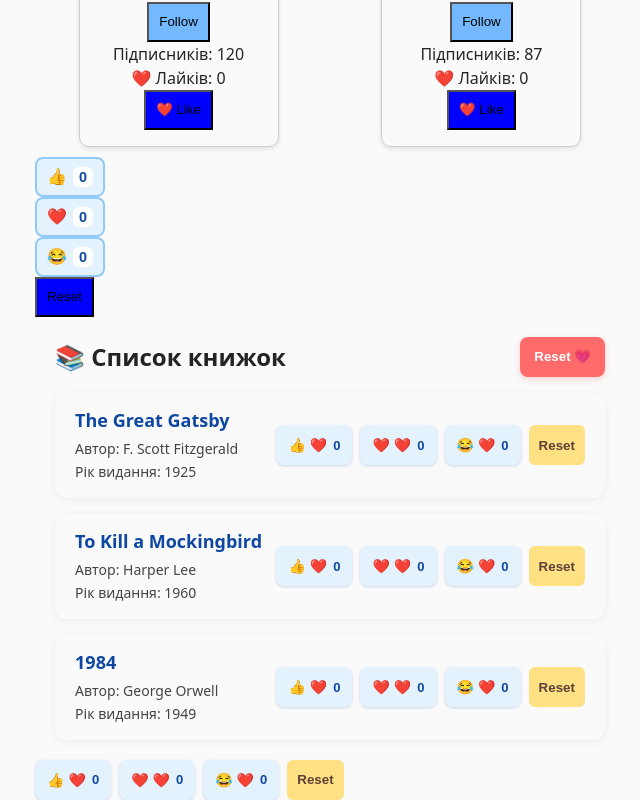
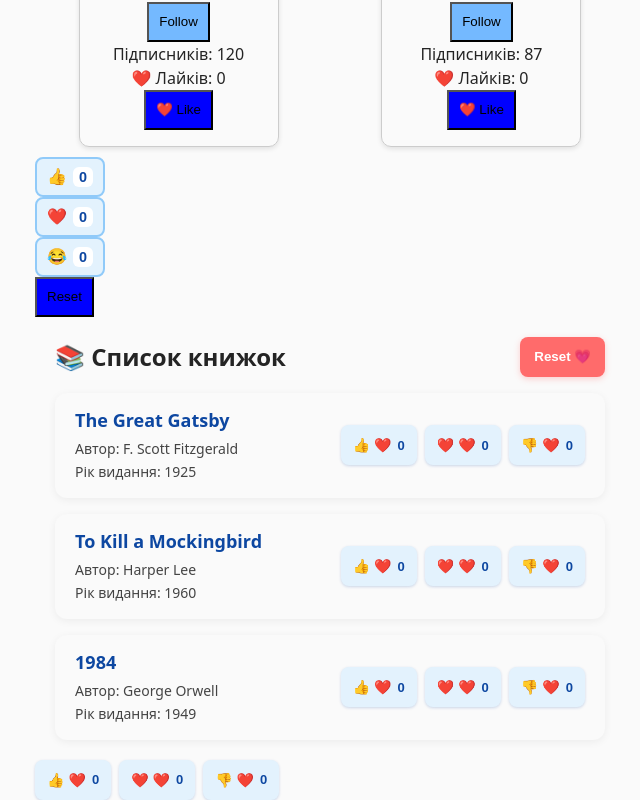
Before and after one commit to Vidiborets0012/react-learning, a React (Vite) app: page / in a window 1280 px wide. Shown: the part 1014-1814 px from the top of the page, without its empty margins (310-950 px from the left). Built offline with nearby package versions, Linux system fonts and the light colour scheme.

Commit message:
feat: integrate global reset for BookReactions and enhance styles

```diff
--- a/src/components/Books/BookItem/BookItem.tsx
+++ b/src/components/Books/BookItem/BookItem.tsx
@@ -4,9 +4,10 @@ import styles from './BookItem.module.css';
 
 export type BookItemProps = {
   book: Book;
+  globalResetTrigger: number;
 };
 
-export default function BookItem({ book }: BookItemProps) {
+export default function BookItem({ book, globalResetTrigger }: BookItemProps) {
   return (
     <div className={styles.bookCard}>
       <div className={styles.info}>
@@ -16,7 +17,7 @@ export default function BookItem({ book }: BookItemProps) {
       </div>
 
       <div className={styles.reactions}>
-        <BookReactions />
+        <BookReactions globalResetTrigger={globalResetTrigger} />
       </div>
     </div>
   );
--- a/src/components/Books/BookList/BookList.tsx
+++ b/src/components/Books/BookList/BookList.tsx
@@ -22,10 +22,11 @@ const initialBooks = [
 
 export default function BookList() {
   const [books] = useState(initialBooks);
+  const [globalResetTrigger, setGlobalResetTrigger] = useState(0);
 
   const handleGlobalReset = () => {
-    // (опціонально) якщо буде глобальний reset для всіх книжок
-    console.log('🔄 Global reset pressed');
+    setGlobalResetTrigger(prev => prev + 1); // оновлюємо тригер
+    console.log('🔄 Global reset triggered');
   };
 
   return (
@@ -42,7 +43,11 @@ export default function BookList() {
 
       <div className={styles.list}>
         {books.map(book => (
-          <BookItem key={book.id} book={book} />
+          <BookItem
+            key={book.id}
+            book={book}
+            globalResetTrigger={globalResetTrigger}
+          />
         ))}
       </div>
     </div>
--- a/src/components/Books/BookReactions/BookReactions.tsx
+++ b/src/components/Books/BookReactions/BookReactions.tsx
@@ -1,38 +1,50 @@
-import { useState } from 'react';
+import { useEffect, useState } from 'react';
 import ReactionButton from '../ReactionButton/ReactionButton';
+import type { ReactionType } from '../../../types/book';
 import styles from './BookReactions.module.css';
 
-export default function BookReaction() {
-  const [likes, setLikes] = useState(0);
-  const [hearts, setHearts] = useState(0);
-  const [laughs, setLaughs] = useState(0);
+type BookReactionsProps = {
+  globalResetTrigger?: number; // оновлюється при глобальному reset
+};
 
-  const resetAll = () => {
-    setLikes(0);
-    setHearts(0);
-    setLaughs(0);
+export default function BookReactions({
+  globalResetTrigger,
+}: BookReactionsProps) {
+  const [reactions, setReactions] = useState({
+    like: 0,
+    love: 0,
+    dislike: 0,
+  });
+
+  // Скидання реакцій при глобальному reset
+  useEffect(() => {
+    if (globalResetTrigger !== undefined) {
+      setReactions({ like: 0, love: 0, dislike: 0 });
+    }
+  }, [globalResetTrigger]);
+
+  // Локальне оновлення лічильників
+  const handleReaction = (type: ReactionType) => {
+    setReactions(prev => ({ ...prev, [type]: prev[type] + 1 }));
   };
 
   return (
     <div className={styles.reactionsContainer}>
       <ReactionButton
         emoji="👍"
-        count={likes}
-        onClick={() => setLikes(l => l + 1)}
+        count={reactions.like}
+        onClick={() => handleReaction('like')}
       />
       <ReactionButton
         emoji="❤️"
-        count={hearts}
-        onClick={() => setHearts(h => h + 1)}
+        count={reactions.love}
+        onClick={() => handleReaction('love')}
       />
       <ReactionButton
-        emoji="😂"
-        count={laughs}
-        onClick={() => setLaughs(l => l + 1)}
+        emoji="👎"
+        count={reactions.dislike}
+        onClick={() => handleReaction('dislike')}
       />
-      <button className={styles.resetBtn} onClick={resetAll}>
-        Reset
-      </button>
     </div>
   );
 }
--- a/src/types/book.ts
+++ b/src/types/book.ts
@@ -5,3 +5,9 @@ export type Book = {
   year: number;
   likes: number;
 };
+
+export type BookListProps = {
+  books: Book[];
+};
+
+export type ReactionType = 'like' | 'dislike' | 'love';
```
Also changed, not shown: src/components/Books/BookReactions/BookReactions.module.css (+67 -0 lines).
